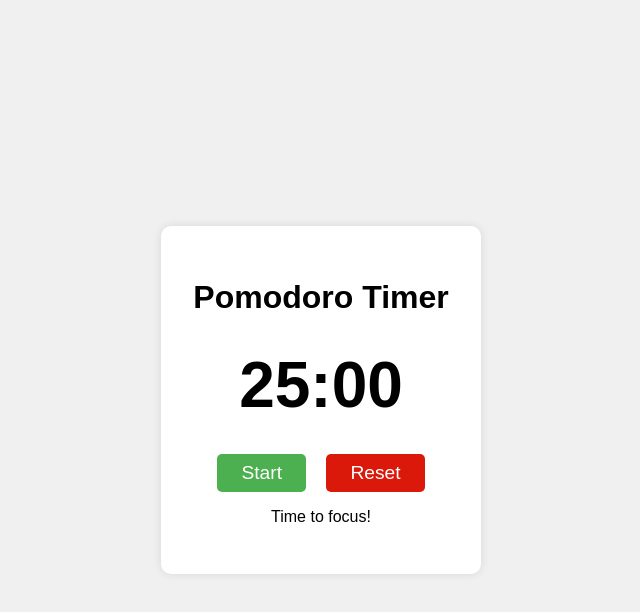
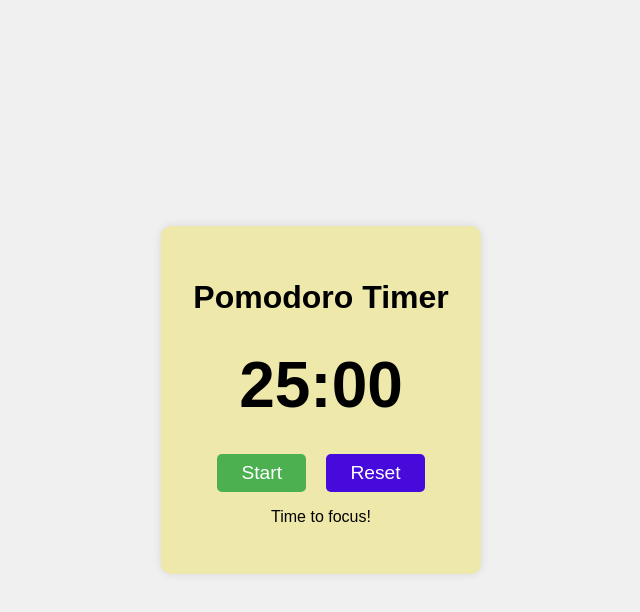
Before and after one commit to jjr-129/byoa-js, a plain HTML site: page index.html in a window 1280 px wide. In both pictures the pointer is over the button "Reset". Shown: the whole page, without its empty margins (319-959 px from the left). Drawn offline with Linux system fonts and the light colour scheme.

Commit message:
changed some colors

```diff
--- a/styles.css
+++ b/styles.css
@@ -10,7 +10,7 @@ body {
 
 .container {
     text-align: center;
-    background-color: white;
+    background-color: palegoldenrod;
     padding: 2rem;
     border-radius: 10px;
     box-shadow: 0 0 10px rgba(0, 0, 0, 0.1);
@@ -42,5 +42,5 @@ body {
 }
 
 #reset:hover {
-    background-color: #da190b;
+    background-color: #460bda;
 }
```
Also changed, not shown: 1 other file.
